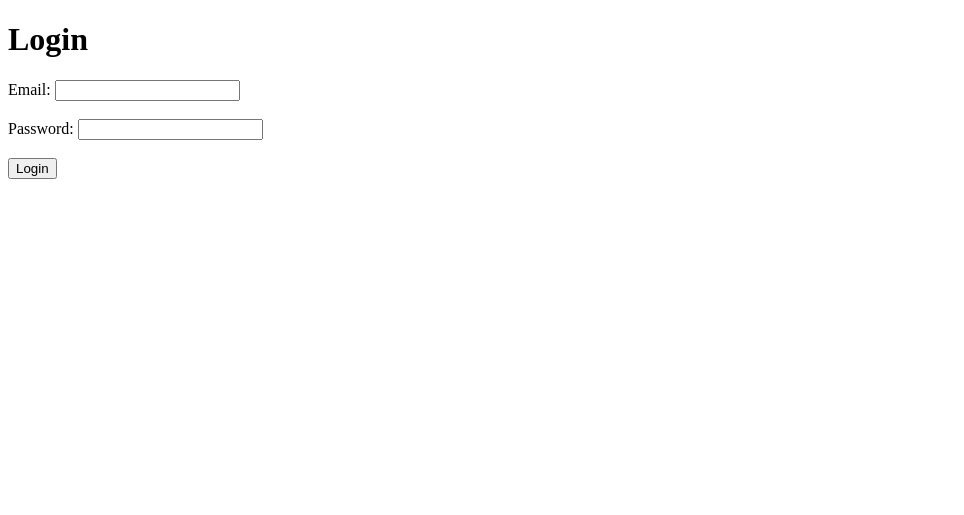
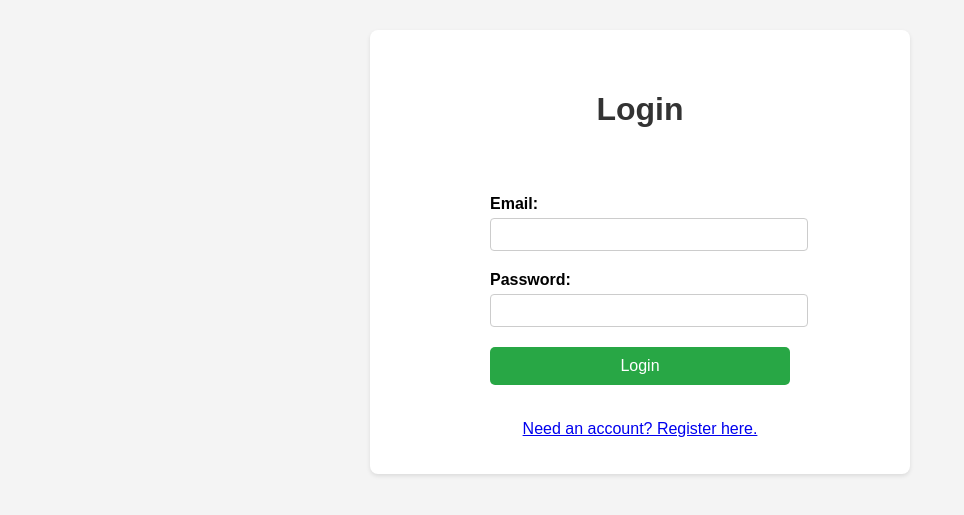
Before and after one commit to apetrosky5344/tems-automation, a Flask app: page /login in a window 1280 px wide. Shown: the top 515 px of the page, without its empty margins (0-964 px from the left). Run offline with Flask 3, Linux system fonts and the light colour scheme; some libraries are stand-ins or nearby versions.

Commit message:
Update login.html

```diff
--- a/ansible/files/templates/login.html
+++ b/ansible/files/templates/login.html
@@ -2,17 +2,21 @@
 <html>
 <head>
     <title>Login - TEMS</title>
+    <link rel="stylesheet" href="{{ url_for('static', filename='styles.css') }}">
 </head>
 <body>
+    <div class="form-container">
         <h1>Login</h1>
         <form method="post">
             <label>Email:</label>
-        <input type="email" name="email" required><br><br>
+            <input type="email" name="email" required>
 
             <label>Password:</label>
-        <input type="password" name="password" required><br><br>
+            <input type="password" name="password" required>
 
             <input type="submit" value="Login">
         </form>
+        <p><a href="{{ url_for('register') }}">Need an account? Register here.</a></p>
+    </div>
 </body>
 </html>
```
Lines whose indentation alone changed are shown as unchanged.
